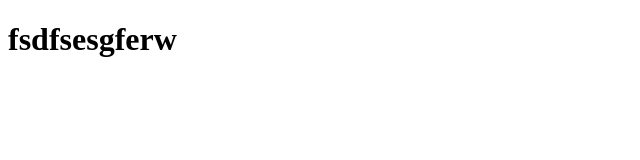
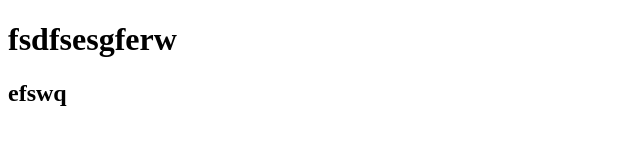
Before and after one commit to Bobur-King1/cd, a plain HTML site: page index.html in a window 1280 px wide. Shown: the whole page, without its empty margins (0-640 px from the left). Drawn offline with Linux system fonts and the light colour scheme.

Commit message:
first commit

```diff
--- a/index.html
+++ b/index.html
@@ -7,5 +7,6 @@
 </head>
 <body>
     <h1>fsdfsesgferw</h1>
+    <h2>efswq</h2>
 </body>
 </html>
```
